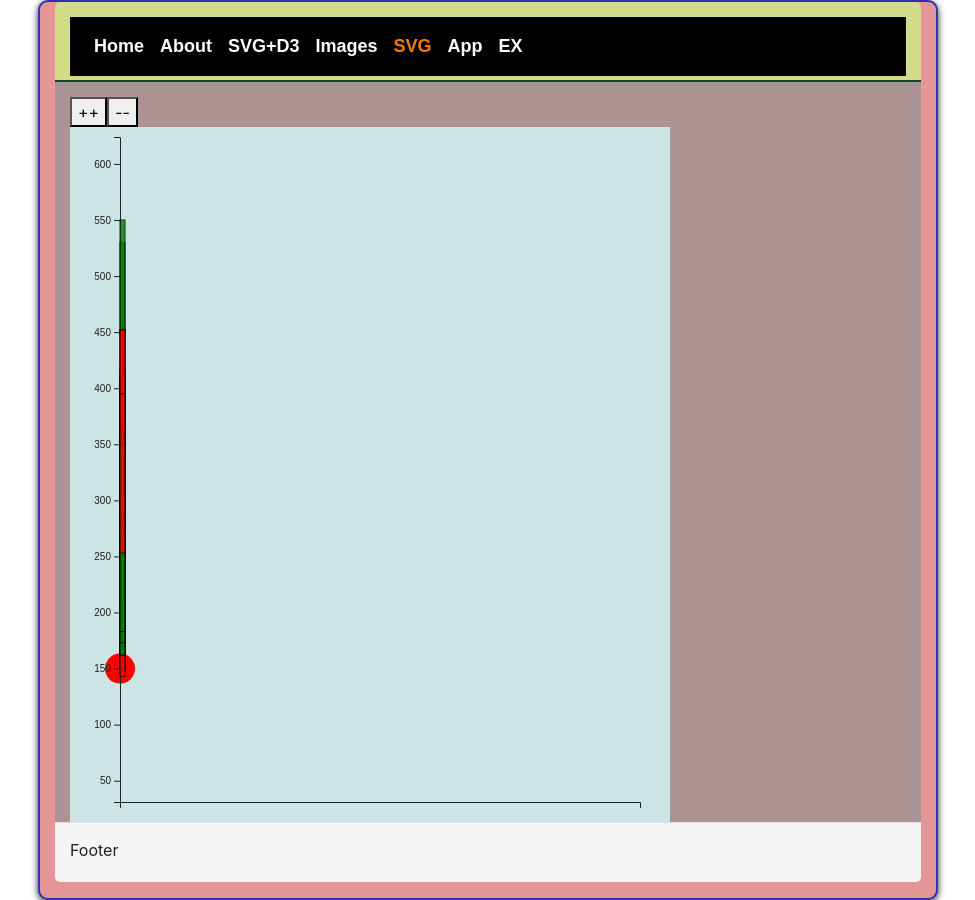
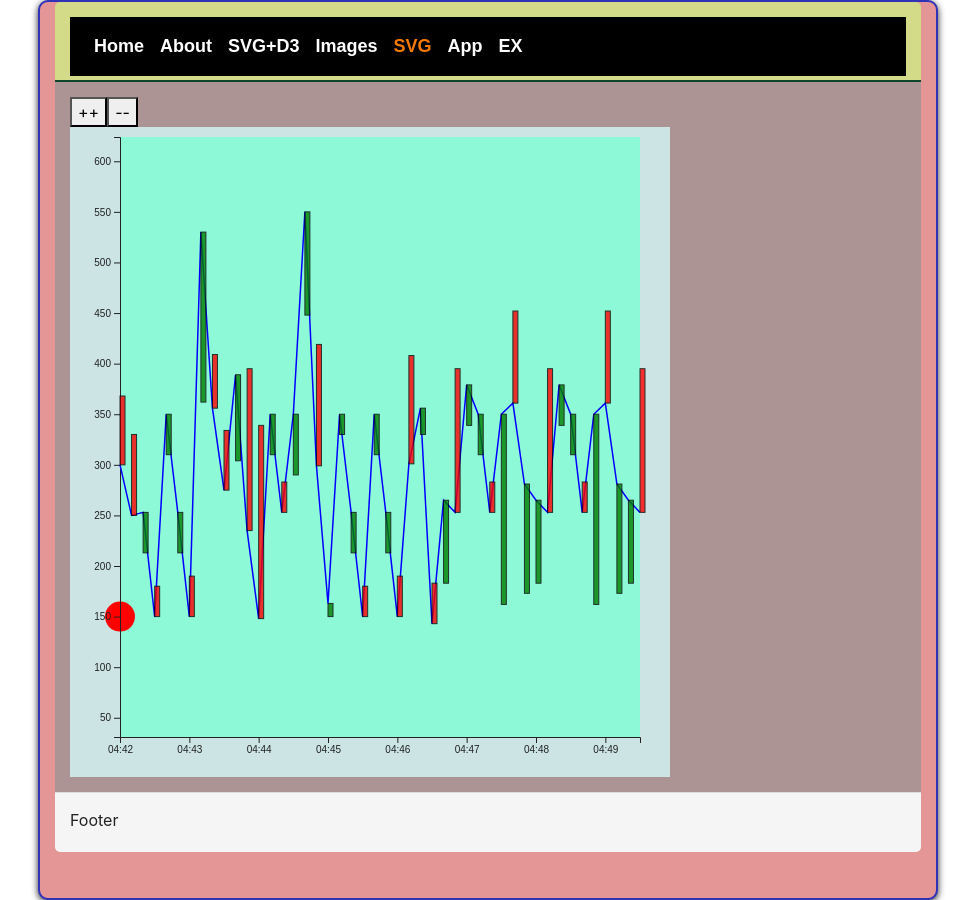
Before and after one commit to anuruddhhit07/Zoomm, a React (Create React App) app: page /svgimg in a window 1280 px wide. Shown: the whole page, without its empty margins (152-1127 px from the left). Built offline with nearby package versions, Linux system fonts and the light colour scheme; a web font is replaced by a local one.

Commit message:
Update 5 files

```diff
--- a/src/Component/FunctionRed/ChartContainer.jsx
+++ b/src/Component/FunctionRed/ChartContainer.jsx
@@ -36,7 +36,7 @@ const ChartContainer = () => {
 
 
 
-  console.log("intilize data", data);
+  console.log("intilize data", data[0]);
 
   const { xScale, yScale } = useController({ data, width, height, margin, currentGlobalZoomState });
   // console.log("intilize constorl", xScale, yScale);
--- a/src/Component/FunctionRed/Container/ZoomCanvas.jsx
+++ b/src/Component/FunctionRed/Container/ZoomCanvas.jsx
@@ -44,7 +44,8 @@ const ZoomCanvas = ({data,xScale,yScale,
     const widhth2=width-margin.left-margin.right
     const height2=width-margin.top-margin.bottom
 
-    const svg = select(ref.current);
+    //const svg = select(ref.current);
+    const svg = select(".listrect")
     const center = (event, target) => {
       if (event.sourceEvent) {
         const p = pointers(event, target);
@@ -136,7 +137,7 @@ const ZoomCanvas = ({data,xScale,yScale,
 
       <svg className="mainsvg" id={"bg1"} height={height} width={width}>
         <g ref={ref} transform={`translate(${margin.left}, ${margin.top})`}>
-          <rect id={"listrect"} height={height-margin.top-margin.bottom} width={width-margin.left-margin.right} fill="none" pointerEvents="all" />
+          <rect className={"listrect"} height={height-margin.top-margin.bottom} width={width-margin.left-margin.right}  pointerEvents="all" />
 
           <g>{childrenWithProps}</g>
         </g>
--- a/src/Component/FunctionRed/Container/styles.scss
+++ b/src/Component/FunctionRed/Container/styles.scss
@@ -31,6 +31,11 @@ div.svg-container {
   stroke-width: 1.5;
 }
 
+
+.listrect {
+  fill:aquamarine;
+}
+
 rect {
   opacity: 0.8;
 }
--- a/src/Component/FunctionRed/Dummydata/dummydata.js
+++ b/src/Component/FunctionRed/Dummydata/dummydata.js
@@ -49,13 +49,16 @@ export const testdata = [
   ];
 
    export const ohlcdata= ()=> {
+     const parser = d3.timeParse("%s");
         var arrayObj = testdata;
        var i;
 
        for (i = 0; i < arrayObj.length; i++) {
-
-         arrayObj[i].time = new Date(arrayObj[i]["time"] * 1000);
-          delete arrayObj[i]["time"];
+          //console.log(arrayObj[i].time)
+        // arrayObj[i].time = new Date(arrayObj[i]["time"] * 1000);
+        arrayObj[i].time=parser(arrayObj[i]["time"])
+         // delete arrayObj[i]["time"];
+          //console.log(arrayObj[i].time)
        }
        console.log("res obj =>", arrayObj);
        return arrayObj
--- a/src/Component/FunctionRed/Reducer/dimsion_red.js
+++ b/src/Component/FunctionRed/Reducer/dimsion_red.js
@@ -8,8 +8,8 @@ import {
   const initialState = {
     loading: false,
     width: 600,
-    height: 700,
-    margin:{top:10,bottom:25,left:50,right:30},
+    height: 650,
+    margin:{top:10,bottom:40,left:50,right:30},
     error: "",
   };
 
```
